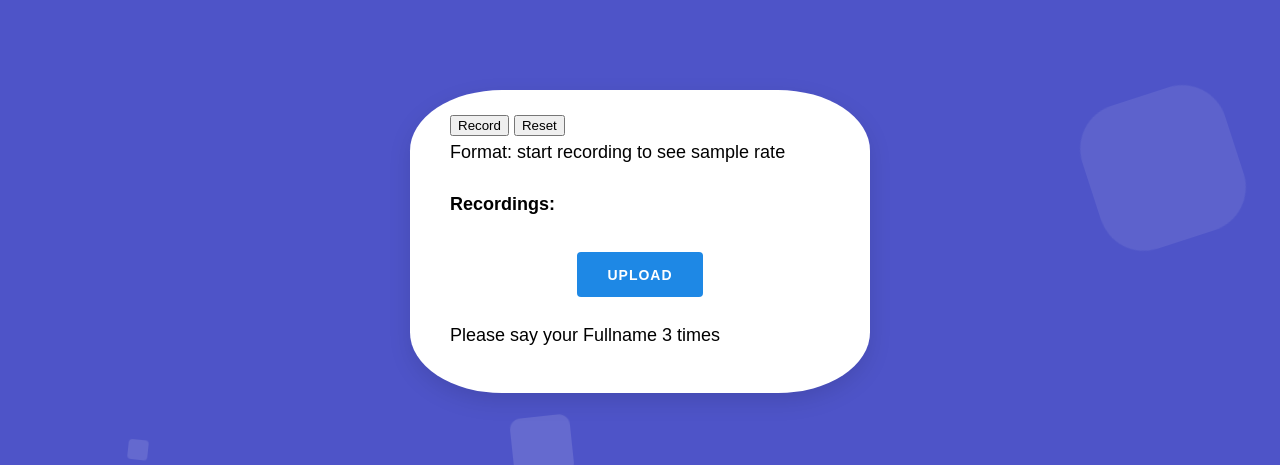
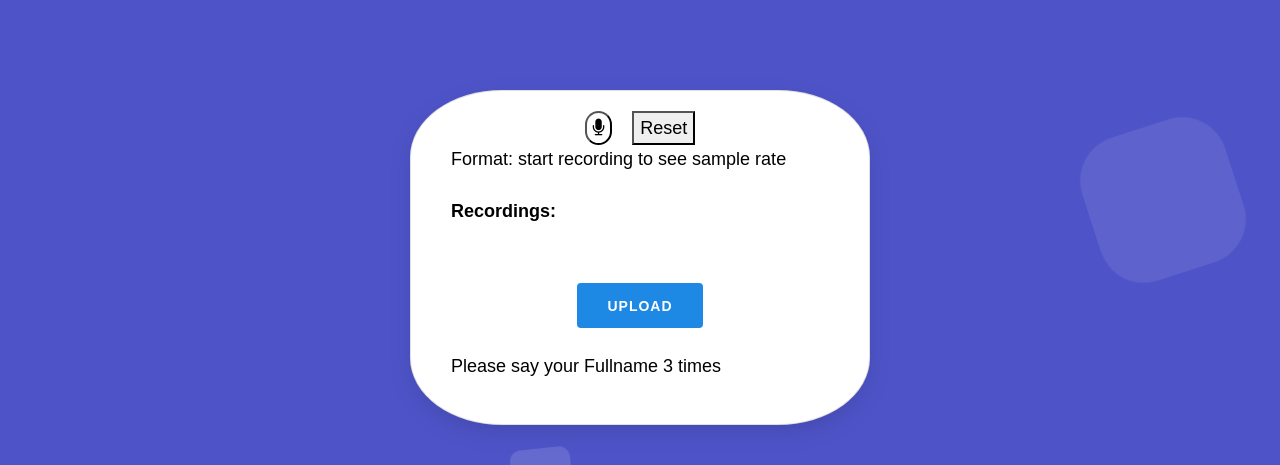
Before and after one commit to karageee/Login-system-and-gmm-voice-auth, a Flask app: page /voice_signup/ in a window 1280 px wide. Shown: the top 465 px of the page. Run offline with Flask 2, Linux system fonts and the light colour scheme; the visitor is signed in with stand-in values (Sample User, id 1); some libraries are stand-ins or nearby versions.

Commit message:
styling update

```diff
--- a/LoginWeb/static/css/styles.css
+++ b/LoginWeb/static/css/styles.css
@@ -183,6 +183,16 @@
   color: #ffffff;
   text-align: center;
 }
+.control {
+  text-align: center;
+}
+.recordButton {
+  background-color: white;
+  color: black;
+  margin-right: 15px;
+  border-width: 2px;
+  border-radius: 15px;
+}
 
 /* Cards */
 .card-wrapper {
--- a/LoginWeb/templates/base.html
+++ b/LoginWeb/templates/base.html
@@ -7,6 +7,8 @@
   <title>User Login System</title>
 
   <script src="https://code.jquery.com/jquery-3.5.1.js" type="text/javascript"></script>
+  <link rel="stylesheet" href="https://stackpath.bootstrapcdn.com/bootstrap/4.3.1/css/bootstrap.min.css" integrity="sha384-ggOyR0iXCbMQv3Xipma34MD+dH/1fQ784/j6cY/iJTQUOhcWr7x9JvoRxT2MZw1T" crossorigin="anonymous">
+  <link rel="stylesheet" href="https://cdnjs.cloudflare.com/ajax/libs/font-awesome/4.7.0/css/font-awesome.min.css">
   <link rel="stylesheet" href="/static/css/styles.css">
 
 </head>
--- a/LoginWeb/templates/voice_signin.jinja2
+++ b/LoginWeb/templates/voice_signin.jinja2
@@ -3,8 +3,8 @@
 {% block content %}
 <div class="card-wrapper">
     <div class="card">
-        <div id="control">
-            <button id="recordButton">Record</button>
+        <div id="control" class="control">
+            <button id="recordButton" class="recordButton"><i class="fa fa-microphone" aria-hidden="true"></i></button>
             <button id="resetButton">Reset</button>
         </div>
         <div id="formats">Format: start recording to see sample rate</div>
--- a/LoginWeb/templates/voice_signup.jinja2
+++ b/LoginWeb/templates/voice_signup.jinja2
@@ -3,8 +3,8 @@
 {% block content %}
 <div class="card-wrapper">
     <div class="card">
-        <div id="control">
-            <button id="recordButton">Record</button>
+        <div id="control" class="control">
+            <button id="recordButton" class="recordButton"><i class="fa fa-microphone" aria-hidden="true"></i></button>
             <button id="resetButton">Reset</button>
         </div>
         <div id="formats">Format: start recording to see sample rate</div>
```
